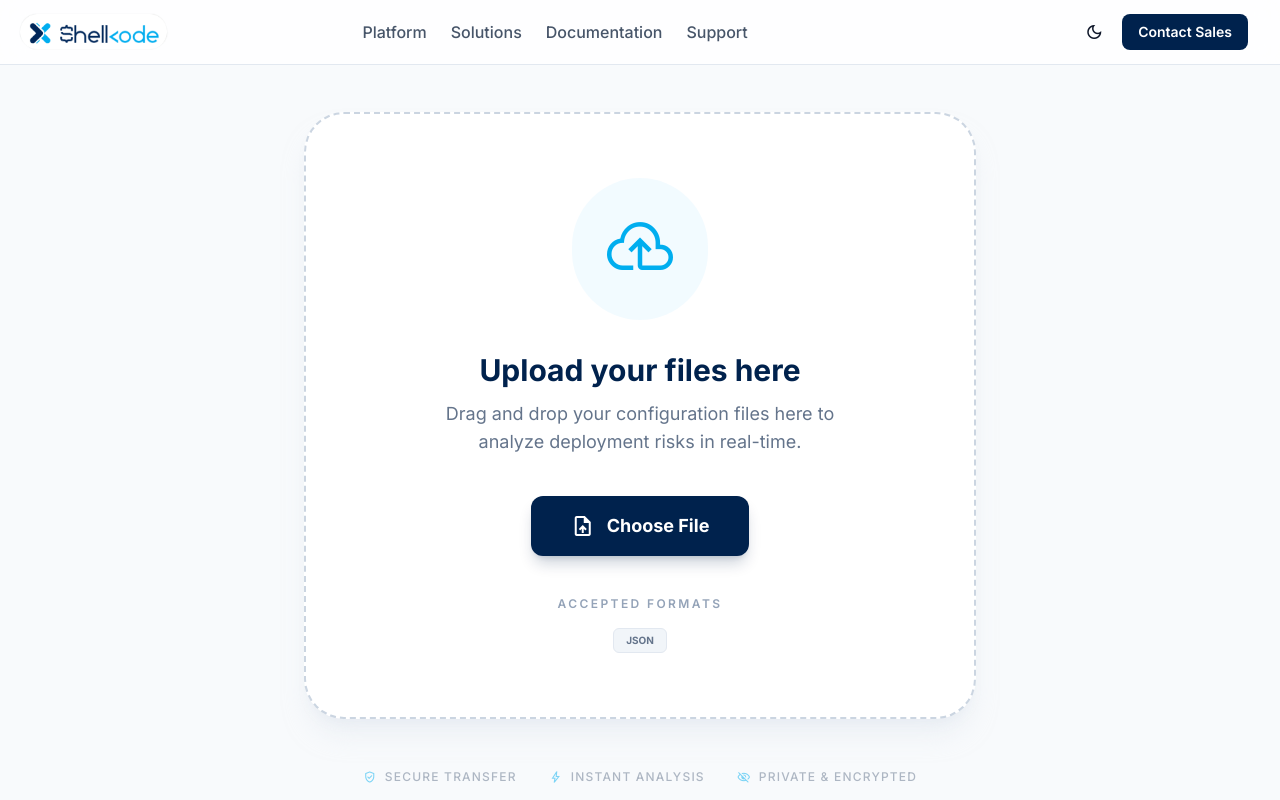
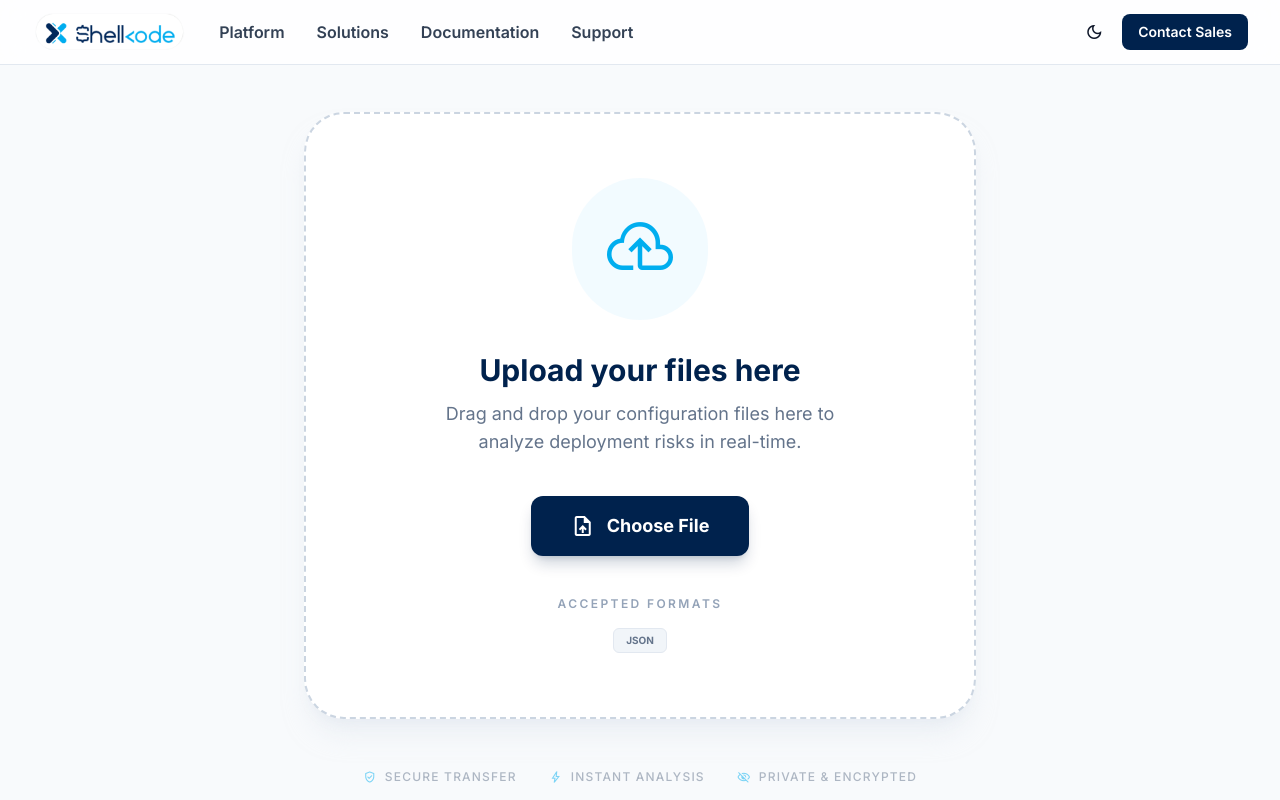
Before and after one commit to murarimanikantat-27/Hackthon1, a React (Create React App) app in the folder IGNITION TASK-v3 1/: page / in a window 1280 px wide. Shown: the top 800 px of the page. Built offline with nearby package versions, Linux system fonts and the light colour scheme.

Commit message:
updated frontend and incident_pipeline.py

```diff
--- a/IGNITION TASK-v3 1/src/components/Header.jsx
+++ b/IGNITION TASK-v3 1/src/components/Header.jsx
@@ -6,7 +6,8 @@
     <header className="fixed top-0 left-0 right-0 z-50 bg-white/80 dark:bg-background-dark/80 border-b border-slate-200 dark:border-slate-800 glass-effect backdrop-blur-lg">
       <div className="w-full px-4 sm:px-6 lg:px-8">
         <div className="flex justify-between items-center h-16">
-          <div className="flex-shrink-0 flex items-center absolute left-4">
+          <div className="flex items-center gap-8">
+            <div className="flex-shrink-0 flex items-center">
               <div className="flex items-center gap-2">
                 <img
                   src={logo}
@@ -15,12 +16,13 @@
                 />
               </div>
             </div>
-          <nav className="hidden md:flex space-x-6 mx-auto">
-            <a className="text-slate-600 dark:text-slate-400 hover:text-primary dark:hover:text-primary font-medium transition-colors" href="https://www.shellkode.com" target="_blank" rel="noopener noreferrer">Platform</a>
-            <a className="text-slate-600 dark:text-slate-400 hover:text-primary dark:hover:text-primary font-medium transition-colors" href="https://www.shellkode.com" target="_blank" rel="noopener noreferrer">Solutions</a>
-            <a className="text-slate-600 dark:text-slate-400 hover:text-primary dark:hover:text-primary font-medium transition-colors" href="https://www.shellkode.com" target="_blank" rel="noopener noreferrer">Documentation</a>
-            <a className="text-slate-600 dark:text-slate-400 hover:text-primary dark:hover:text-primary font-medium transition-colors" href="https://www.shellkode.com" target="_blank" rel="noopener noreferrer">Support</a>
+            <nav className="hidden md:flex space-x-8">
+              <a className="text-slate-700 dark:text-slate-300 hover:text-primary dark:hover:text-primary font-semibold transition-colors text-base" href="https://www.shellkode.com" target="_blank" rel="noopener noreferrer">Platform</a>
+              <a className="text-slate-700 dark:text-slate-300 hover:text-primary dark:hover:text-primary font-semibold transition-colors text-base" href="https://www.shellkode.com" target="_blank" rel="noopener noreferrer">Solutions</a>
+              <a className="text-slate-700 dark:text-slate-300 hover:text-primary dark:hover:text-primary font-semibold transition-colors text-base" href="https://www.shellkode.com" target="_blank" rel="noopener noreferrer">Documentation</a>
+              <a className="text-slate-700 dark:text-slate-300 hover:text-primary dark:hover:text-primary font-semibold transition-colors text-base" href="https://www.shellkode.com" target="_blank" rel="noopener noreferrer">Support</a>
             </nav>
+          </div>
           <div className="flex items-center space-x-3">
             <button
               className="p-1.5 rounded-full hover:bg-slate-100 dark:hover:bg-slate-800 transition-colors"
```
Also changed, not shown: 1 other file (tests, documents, lock files or other folders). Lines whose indentation alone changed are shown as unchanged.
